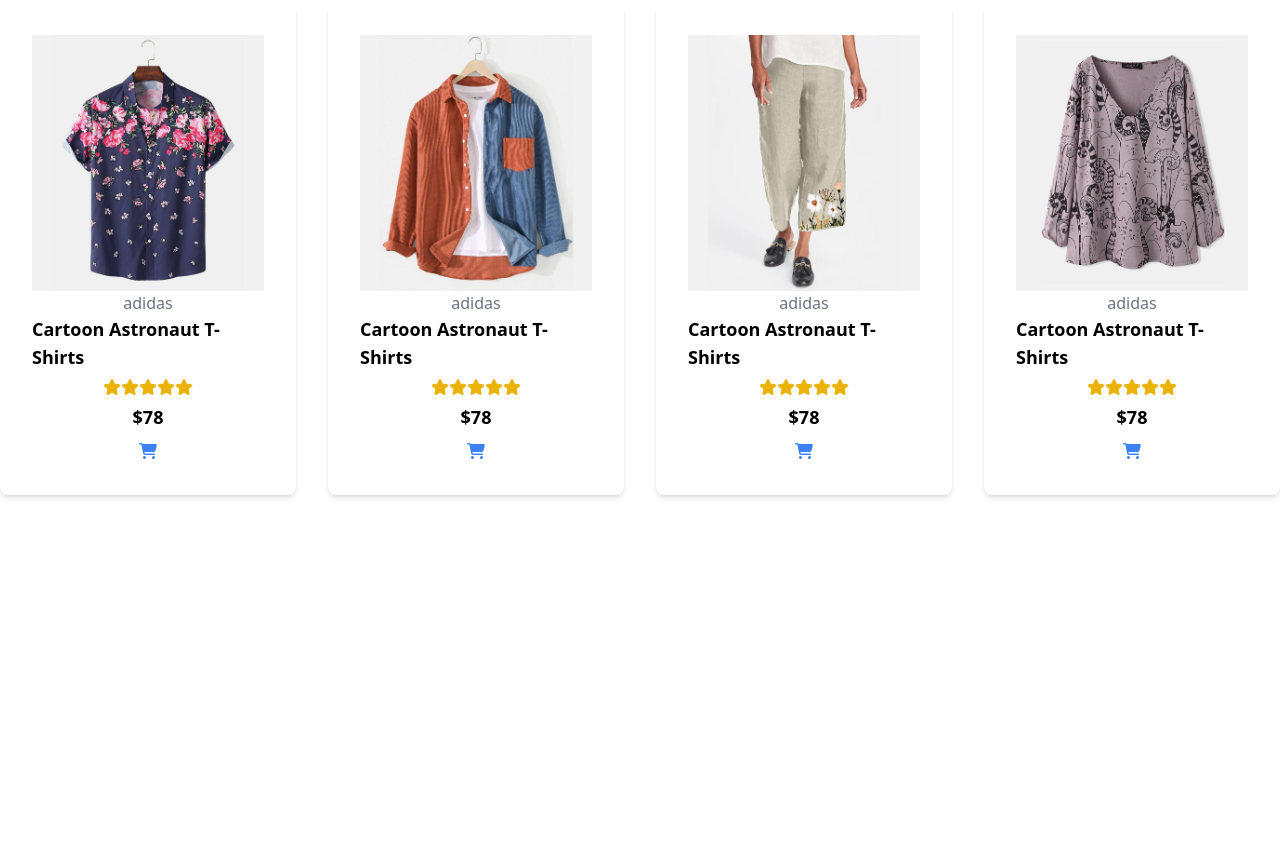
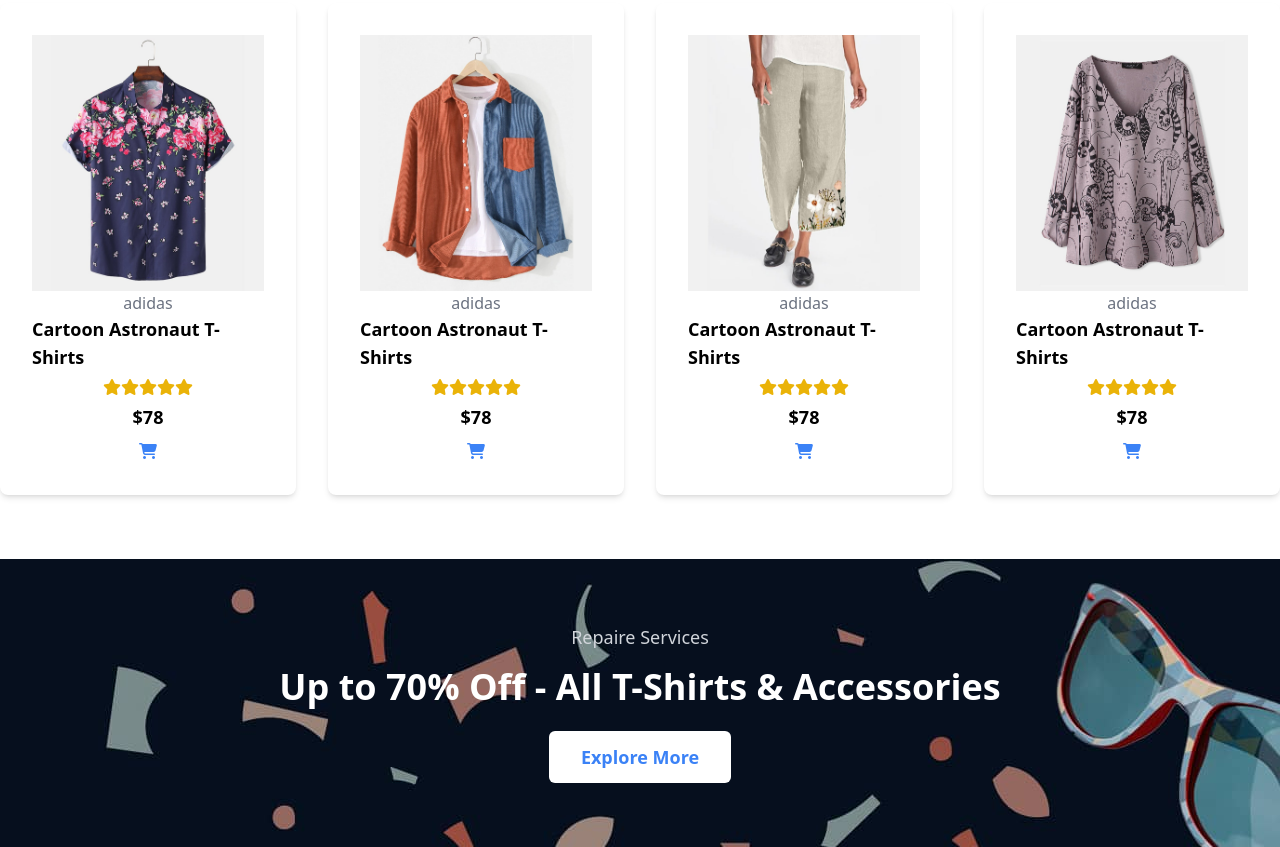
Before and after one commit to nishkarsh25/MyEcommerce-ResponsivePage, a website: page src/index.html in a window 1280 px wide. Shown: the part 2209-3056 px from the top of the page. Before the commit the page ends 2768 px from the top, so only its background shows below. Drawn offline with Linux system fonts and the light colour scheme.

Commit message:
Prepared the off-banner class for the next section in the body  and added Explore more button to it:
and moreover after that i used tailwind css to style it

```diff
--- a/src/index.html
+++ b/src/index.html
@@ -242,7 +242,13 @@
           </div>
         </section>
 
-
+        <section id="off-banner" class="section-m1 bg-gray-900 text-white py-16" style="background-image: url('images/banner/b2.jpg');">
+          <div class="container mx-auto text-center">
+            <h4 class="text-lg text-gray-300 mb-4">Repaire Services</h4>
+            <h2 class="text-4xl font-bold mb-6">Up to 70% Off - All T-Shirts & Accessories</h2>
+            <button class="bg-white hover:bg-green-500 text-blue-500 px-8 py-3 rounded-md text-lg font-semibold transition duration-300">Explore More</button>
+          </div>
+        </section>
 
     </main>
 </body>
```
